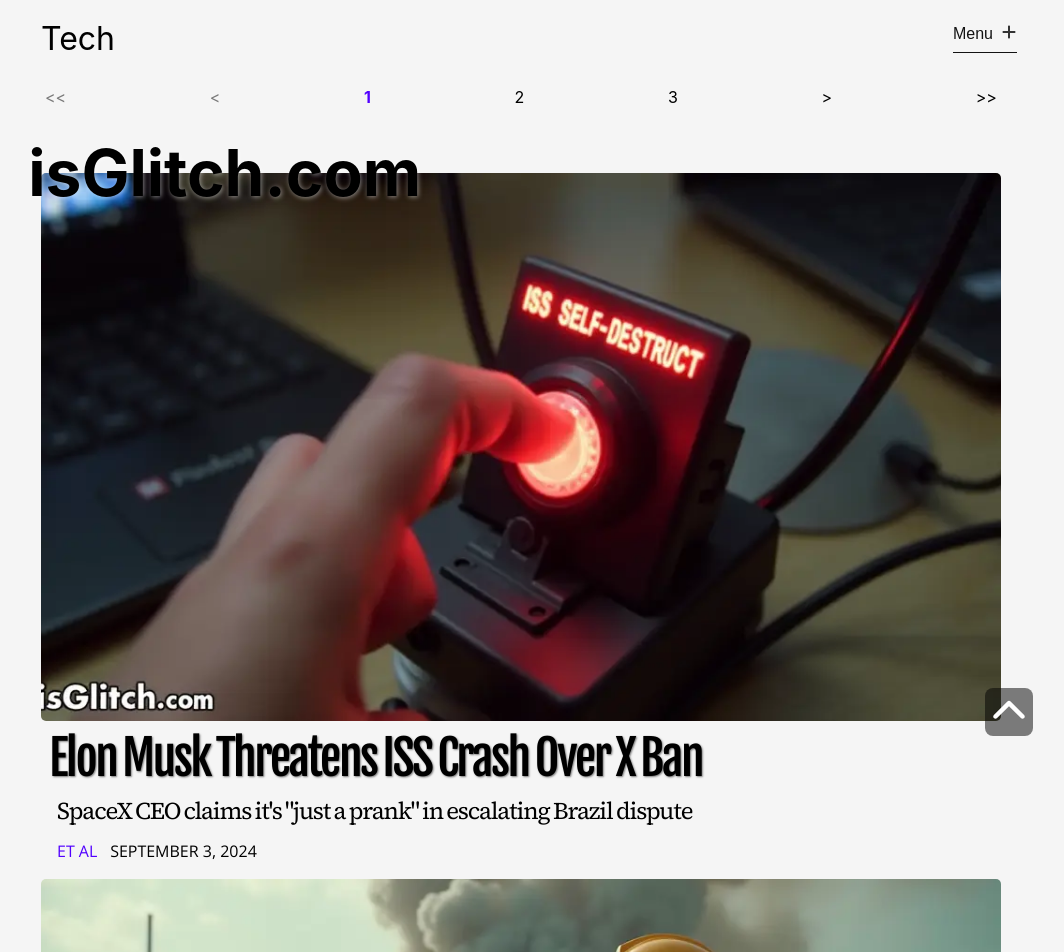
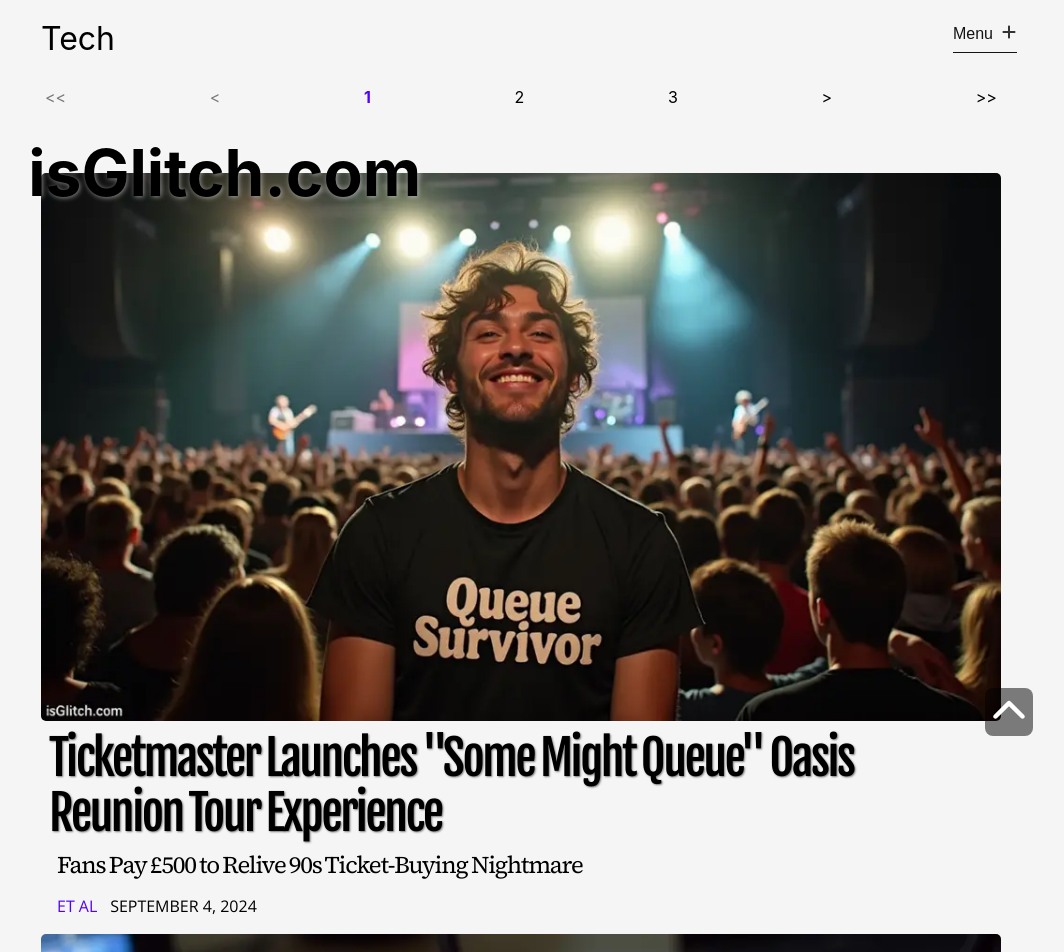
Before and after one commit to orbithammer/isGlitch, a React (Vite) app: page /tech in a window 1280 px wide. Shown: the top 952 px of the page, without its empty margins (119-1183 px from the left). Built offline with nearby package versions, Linux system fonts and the light colour scheme; a web font is replaced by a local one.

Commit message:
20240904 update

```diff
--- a/src/data/articles.ts
+++ b/src/data/articles.ts
@@ -2910,4 +2910,37 @@ export const articlesData = [
             `At press time, Musk had pivoted to threatening to "turn off gravity" in Brazil, prompting yet another round of exasperated fact-checking from the scientific community.`,
         ]
     },
+    {
+        id: 114,
+        articleUrl: `20240904-ticketmaster-launches-some`,
+        category: `tech`,
+        img: `/images/20240904-ticketmaster-launches-some.webp`,
+        alt: `A fan wearing an "Queue Survivor" t-shirt, looking exhausted but ecstatic, Oasis consert background`,
+        header: `Ticketmaster Launches "Some Might Queue" Oasis Reunion Tour Experience`,
+        subhead: `Fans Pay £500 to Relive 90s Ticket-Buying Nightmare`,
+        tags: [`Ticketmaster`, `Oasis`],
+        author: `Et Al`,
+        datePublished: new Date(2024,8,4,18),
+        articleBody: [
+            `In a move that's left both fans and industry insiders baffled, Ticketmaster has unveiled a new VIP package for the upcoming Oasis reunion tour. Dubbed "Some Might Queue," this £500 experience allows nostalgic fans to relive the "golden age" of physical ticket queues, complete with sleeping bags, lukewarm tea, and the constant anxiety that the "Not Available" screen might appear at any moment.`,
+
+            `"We're always innovating to enhance the fan experience," said Ticketmaster spokesperson Rachel Dawson, barely suppressing a smirk. "Our data showed that fans were missing that special feeling of utter desperation and impending disappointment. We're simply giving them what they want."`,
+
+            `The package includes a commemorative wristband that unlocks a special Ticketmaster app feature: a 24-hour artificial wait time before allowing ticket purchase. Fans also receive a "Queue Survivor" t-shirt and the privilege of buying actual concert tickets at only triple their face value.`,
+
+            `Tech analyst Emma Watkins expressed disbelief at the concept. "Ticketmaster has managed to monetize their own inefficiency. It's like they've weaponized nostalgia and FOMO at the same time."`,
+
+            `Despite the exorbitant price and questionable benefits, the VIP experience sold out within minutes of its announcement. Ticketmaster's servers, in an apparently unplanned nod to authenticity, crashed repeatedly during the sale.`,
+
+            `Local authorities have voiced concerns about the potential chaos of physical queues forming outside venues. "We're not prepared to handle this level of manufactured scarcity," said Manchester police chief David Thompson. "What's next, a Y2K-themed ticket lottery?"`,
+
+            `Meanwhile, scalpers on Ticketmaster's own resale platform have begun offering spots in the VIP queue, with prices soaring to £2000. When questioned about this practice, Ticketmaster representatives merely shrugged and muttered something about "market dynamics."`,
+
+            `As fans eagerly anticipate their chance to stand in line, debate rages on social media about the authenticity of the experience. Purists argue that without the risk of the Ticketmaster website randomly logging you out just as tickets go on sale, it's just not the same.`,
+
+            `In response to mounting criticism, Ticketmaster released a statement: "We're simply preserving an important cultural artifact - the misery of trying to buy Oasis tickets in the 90s. It's practically a public service."`,
+
+            `The Gallagher brothers, when reached for comment, seemed uncharacteristically united in their bewilderment. Noel Gallagher was overheard asking, "They're paying how much for what now?"`,
+        ]
+    },
 ]
```
Also changed, not shown: public/images/20240904-ticketmaster-launches-some.webp (added).
